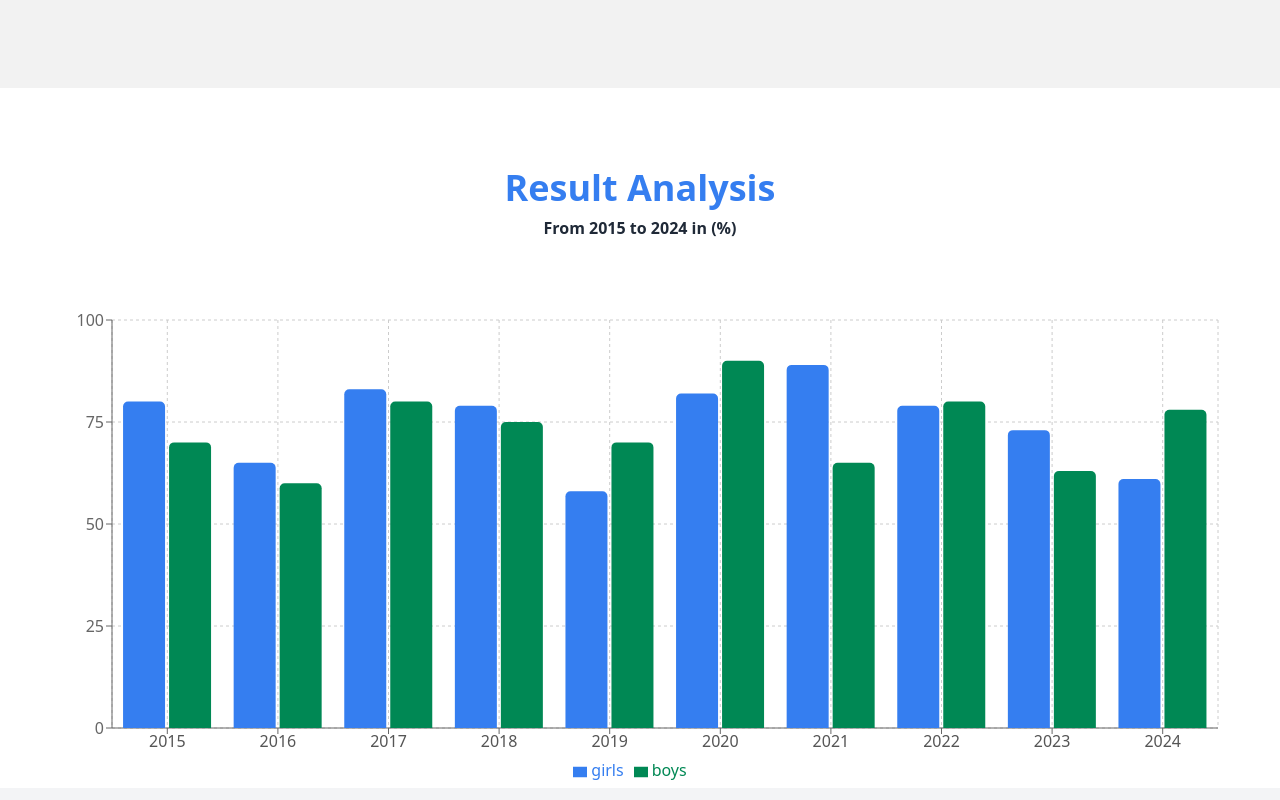
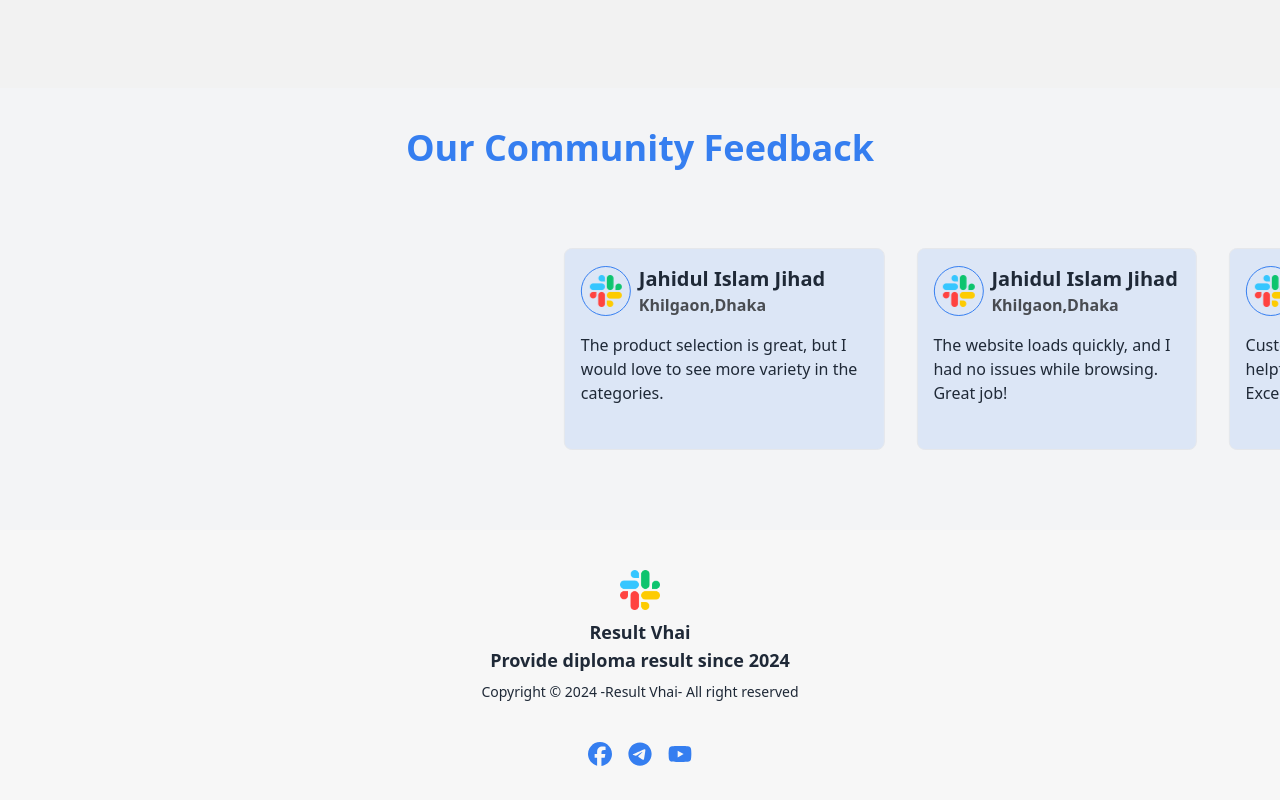
Before and after one commit to jahidul2004/result-vhai, a React (Vite) app: page / in a window 1280 px wide. Shown: the part 780-1580 px from the top of the page. Built offline with nearby package versions, Linux system fonts and the light colour scheme.

Commit message:
Result analysis deleted.

```diff
--- a/src/layout/home/Home.jsx
+++ b/src/layout/home/Home.jsx
@@ -1,13 +1,9 @@
 import Banner from "../../pages/Banner/Banner";
 import CommentSection from "../../pages/commentSection/CommentSection";
-import ResultAnalysis from "../../pages/resultAnalysis/ResultAnalysis";
-
 const Home = () => {
     return (
         <>
             <Banner></Banner>
-
-            <ResultAnalysis></ResultAnalysis>
 
             <CommentSection></CommentSection>
         </>
--- a/src/pages/resultAnalysis/ResultAnalysis.jsx
+++ /dev/null
@@ -1,90 +0,0 @@
-import React, { useState, useEffect } from "react";
-import {
-    BarChart,
-    Bar,
-    Rectangle,
-    XAxis,
-    YAxis,
-    CartesianGrid,
-    Tooltip,
-    Legend,
-    ResponsiveContainer,
-} from "recharts";
-
-const ResultAnalysis = () => {
-    const allData = [
-        { year: 2015, girls: 80, boys: 70 },
-        { year: 2016, girls: 65, boys: 60 },
-        { year: 2017, girls: 83, boys: 80 },
-        { year: 2018, girls: 79, boys: 75 },
-        { year: 2019, girls: 58, boys: 70 },
-        { year: 2020, girls: 82, boys: 90 },
-        { year: 2021, girls: 89, boys: 65 },
-        { year: 2022, girls: 79, boys: 80 },
-        { year: 2023, girls: 73, boys: 63 },
-        { year: 2024, girls: 61, boys: 78 },
-    ];
-
-    const [data, setData] = useState(allData);
-
-    useEffect(() => {
-        const handleResize = () => {
-            if (window.innerWidth <= 768) {
-                setData(allData.slice(-2));
-            } else {
-                setData(allData);
-            }
-        };
-
-        handleResize();
-        window.addEventListener("resize", handleResize);
-
-        return () => window.removeEventListener("resize", handleResize);
-    }, []);
-
-    return (
-        <div className="w-full h-[500px] mt-10 mb-40">
-            <div className="py-5 mb-10">
-                <h1 className="text-center text-3xl md:text-4xl font-bold mt-5 text-[#357ef0]">
-                    Result Analysis
-                </h1>
-                <p className="text-center font-semibold pt-2">
-                    {window.innerWidth <= 768
-                        ? "Last 2 Years in (%)"
-                        : "From 2015 to 2024 in (%)"}
-                </p>
-            </div>
-
-            <ResponsiveContainer
-                className="mx-auto pb-2"
-                width="95%"
-                height="100%"
-            >
-                <BarChart
-                    data={data}
-                    margin={{ top: 20, right: 30, left: 20, bottom: 10 }}
-                >
-                    <CartesianGrid strokeDasharray="3 3" />
-                    <XAxis dataKey="year" tick={{ fill: "#555" }} />
-                    <YAxis />
-                    <Tooltip />
-                    <Legend />
-                    <Bar
-                        dataKey="girls"
-                        fill="#357ef0"
-                        activeBar={<Rectangle fill="pink" stroke="blue" />}
-                        radius={[5, 5, 0, 0]}
-                    />
-                    <Bar
-                        dataKey="boys"
-                        fill="#008854"
-                        activeBar={<Rectangle fill="gold" stroke="purple" />}
-                        radius={[5, 5, 0, 0]}
-                    />
-                </BarChart>
-            </ResponsiveContainer>
-        </div>
-    );
-};
-
-export default ResultAnalysis;
```
